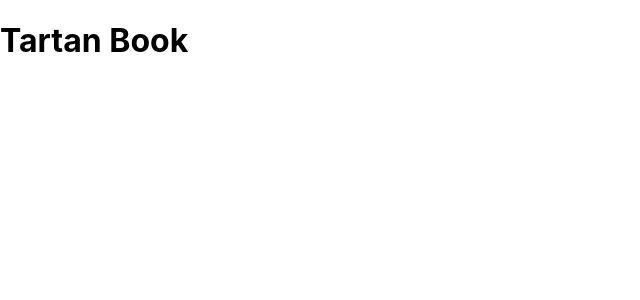
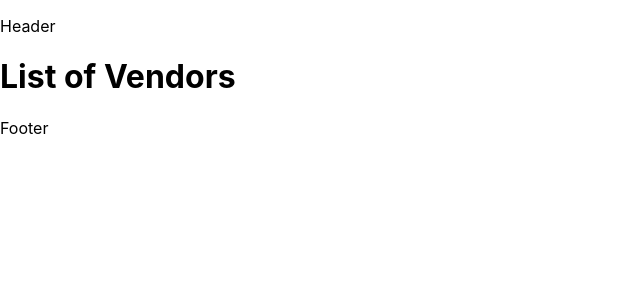
Before and after one commit to craigbauerwebdev/tartanbook, a React (Create React App) app: page /home in a window 1280 px wide. Shown: the top 300 px of the page, without its empty margins (0-640 px from the left). Built offline with nearby package versions, Linux system fonts and the light colour scheme.

Commit message:
created some new components and added router and some routes

```diff
--- a/package.json
+++ b/package.json
@@ -8,6 +8,7 @@
     "@testing-library/user-event": "^7.2.1",
     "react": "^16.13.1",
     "react-dom": "^16.13.1",
+    "react-router-dom": "^5.2.0",
     "react-scripts": "3.4.3"
   },
   "scripts": {
--- a/src/App.js
+++ b/src/App.js
@@ -1,10 +1,26 @@
 import React from 'react';
+import { BrowserRouter as Router, Switch, Route, Link } from "react-router-dom";
+import Login from './Login';
+import TartanBook from './TartanBook';
 
 
 function App() {
   return (
     <div className="App">
-      <h1>Tartan Book</h1>
+      {/* <AuthProvider> */}
+        <Router>
+          <p>Header</p>
+          <Switch>
+            <Route exact path="/">
+              <Login />
+            </Route>
+            <Route path="/home">
+              <TartanBook />
+            </Route>
+          </Switch>
+          <p>Footer</p>
+        </Router>
+      {/* </AuthProvider> */}
     </div>
   );
 }
--- /dev/null
+++ b/src/Login.js
@@ -0,0 +1,13 @@
+import React from 'react';
+//import { BrowserRouter as Router, Switch, Route, Link } from "react-router-dom";
+
+
+function Login() {
+  return (
+    <div className="Login">
+      <h1>Login Form</h1>
+    </div>
+  );
+}
+
+export default Login;
--- /dev/null
+++ b/src/TartanBook.js
@@ -0,0 +1,13 @@
+import React from 'react';
+//import { BrowserRouter as Router, Switch, Route, Link } from "react-router-dom";
+
+
+function TartanBook() {
+  return (
+    <div className="trtanbook">
+      <h1>List of Vendors</h1>
+    </div>
+  );
+}
+
+export default TartanBook;
```
Also changed, not shown: 1 other file (tests, documents, lock files or other folders).
